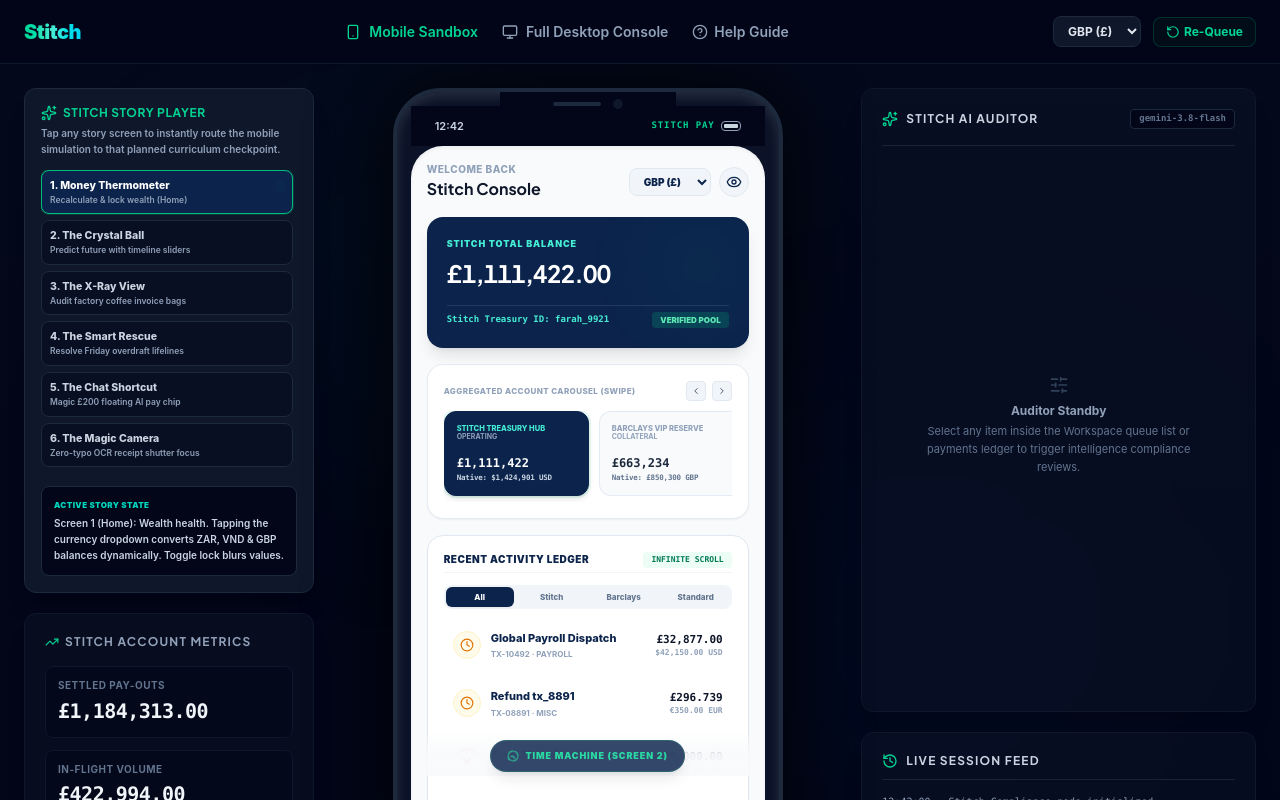
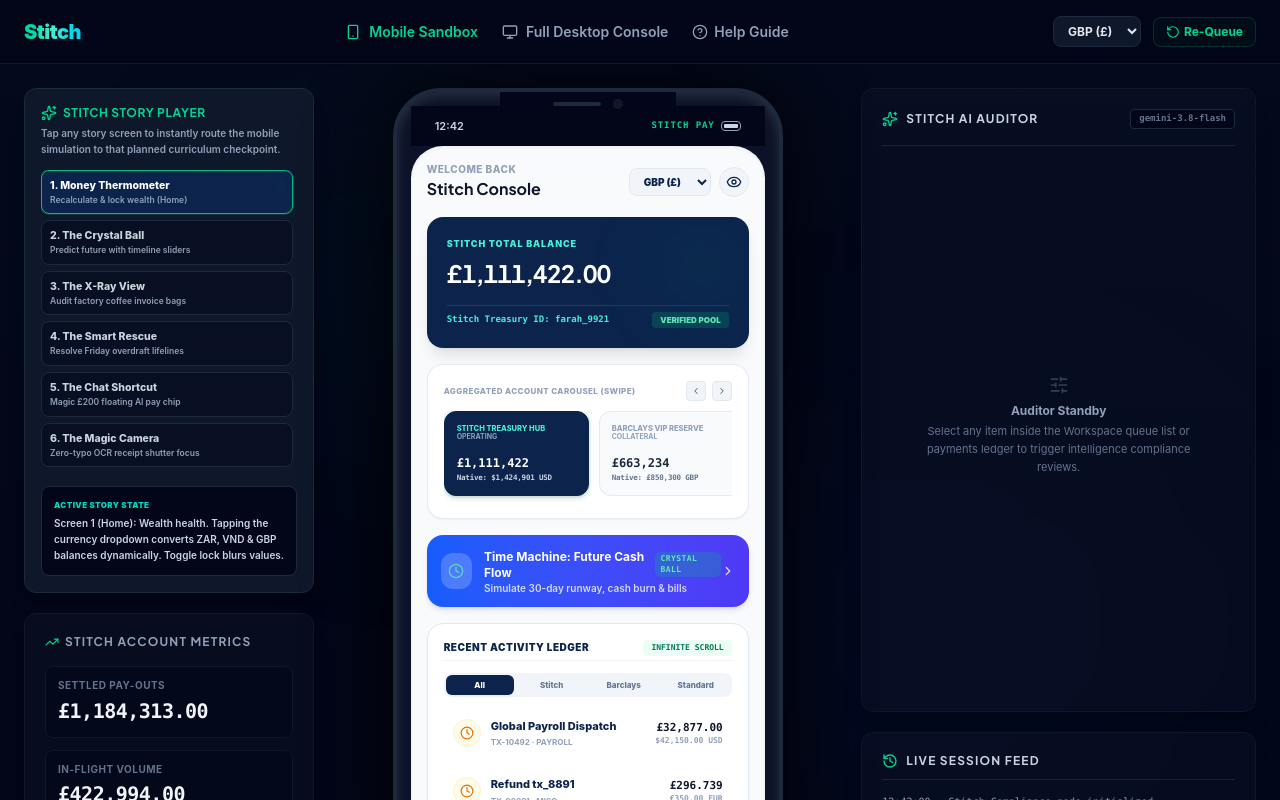
Before and after one commit to farahfoo/First-Pat-Rag, a React (Vite) app: page / in a window 1280 px wide. Shown: the top 800 px of the page. Built offline with nearby package versions, Linux system fonts and the light colour scheme; a web font is replaced by a local one.

Commit message:
feat: cap recent activity to latest 10 items, add View More redirection button, and move Time Machine card upper position

```diff
--- a/src/App.tsx
+++ b/src/App.tsx
@@ -1611,11 +1611,34 @@
                           </div>
                         </div>
 
+                        {/* Time Machine Sticky Pill Button Card */}
+                        <div
+                          onClick={() => {
+                            setCurrentStoryScreen(2);
+                            addLog(`TIME MACHINE: Tap card to launch Screen 2 (Crystal Ball Future Cash Flow timeline).`);
+                          }}
+                          className="bg-gradient-to-r from-blue-600 to-indigo-600 rounded-2xl p-3.5 text-white shadow-md flex items-center justify-between cursor-pointer hover:shadow-lg transition-all transform active:scale-98 text-left"
+                        >
+                          <div className="flex items-center gap-3">
+                            <div className="w-9 h-9 rounded-xl bg-white/20 flex items-center justify-center text-white">
+                              <Clock className="w-4 h-4 text-emerald-300 animate-pulse" />
+                            </div>
+                            <div>
+                              <div className="text-xs font-black flex items-center gap-1.5">
+                                <span className="font-bold text-white font-bold">Time Machine: Future Cash Flow</span>
+                                <span className="bg-emerald-500/25 text-emerald-300 text-[8px] font-black uppercase tracking-wider px-1.5 py-0.5 rounded-md font-mono font-bold">Crystal Ball</span>
+                              </div>
+                              <p className="text-[10px] text-slate-200 opacity-90 mt-0.5 font-semibold leading-none">Simulate 30-day runway, cash burn & bills</p>
+                            </div>
+                          </div>
+                          <ChevronRight className="w-4 h-4 text-slate-200" />
+                        </div>
+
                         {/* Recent activity vertical list with infinite scroll */}
                         <div className="bg-white border border-slate-200 rounded-2xl p-4 text-left shadow-xs flex flex-col">
                           <div className="flex items-center justify-between mb-3 pb-1 border-b border-slate-100">
                             <p className="text-[10px] font-black uppercase text-[#0c244c] tracking-wider">Recent Activity Ledger</p>
-                            <span className="text-[8px] font-black uppercase bg-emerald-50 text-emerald-700 px-2 py-0.5 rounded font-mono">Infinite Scroll</span>
+                            <span className="text-[8px] font-black uppercase bg-emerald-50 text-emerald-700 px-2 py-0.5 rounded font-mono font-bold">Infinite Scroll</span>
                           </div>
 
                           {/* Segmented Account Filter for Recent Activity */}
@@ -1647,7 +1670,7 @@
                             {dashboardTransactions.length === 0 ? (
                               <p className="text-center py-6 text-[10px] text-slate-400 font-bold font-semibold">No recent transactions recorded for this account filter.</p>
                             ) : (
-                              dashboardTransactions.map(tx => (
+                              dashboardTransactions.slice(0, 10).map(tx => (
                                 <div
                                   key={tx.id}
                                   onClick={() => { setSelectedItemForDetail(tx); setSelectedAudit(tx); }}
@@ -1673,20 +1696,20 @@
                                 </div>
                               ))
                             )}
-                          </div>
-                        </div>
-
-                        {/* Sticky bottom mini tab: Time Machine (tap -> Screen 2) */}
-                        <div className="sticky bottom-0 left-0 right-0 pt-2 pb-1 bg-gradient-to-t from-slate-50 via-slate-50/95 to-transparent z-15 flex justify-center">
-                          <button
-                            onClick={() => {
-                              setCurrentStoryScreen(2);
-                              addLog(`TIME MACHINE: Navigated from Global Dashboard (Screen 1) to Screen 2 (Time Machine slider projection screen).`);
-                            }}
-                            className="bg-[#0c244c] hover:bg-slate-900 text-emerald-400 border border-emerald-500/20 font-black text-[9px] tracking-widest px-4 py-2 rounded-full shadow-lg flex items-center gap-1.5 cursor-pointer uppercase animate-pulse"
-                          >
-                            <Clock className="w-3 h-3 text-emerald-400 animate-spin" style={{ animationDuration: '4s' }} /> Time Machine (Screen 2)
-                          </button>
+
+                            {dashboardTransactions.length > 10 && (
+                              <button
+                                onClick={() => {
+                                  setMobileTab('payments');
+                                  setCurrentStoryScreen(10);
+                                  addLog(`DASHBOARD: Clicked 'View More' on Recent Activity, routing to Payments ledger (Screen 10).`);
+                                }}
+                                className="mt-2 w-full py-2 bg-slate-50 hover:bg-slate-100 text-[#0c244c] font-black text-[9px] rounded-xl text-center uppercase tracking-widest cursor-pointer font-bold border border-slate-200/30"
+                              >
+                                View More Activity
+                              </button>
+                            )}
+                          </div>
                         </div>
 
                       </div>
```
